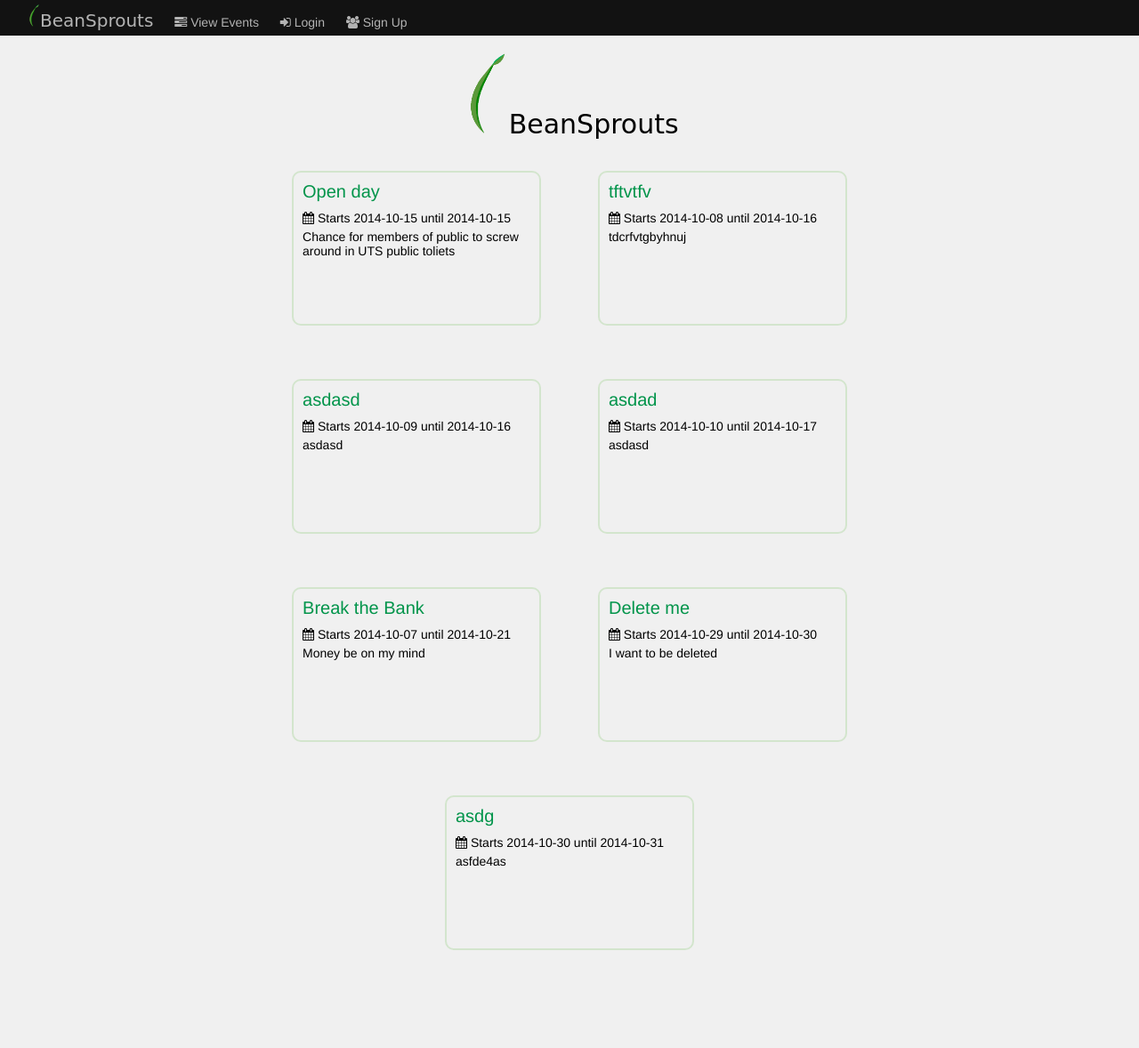
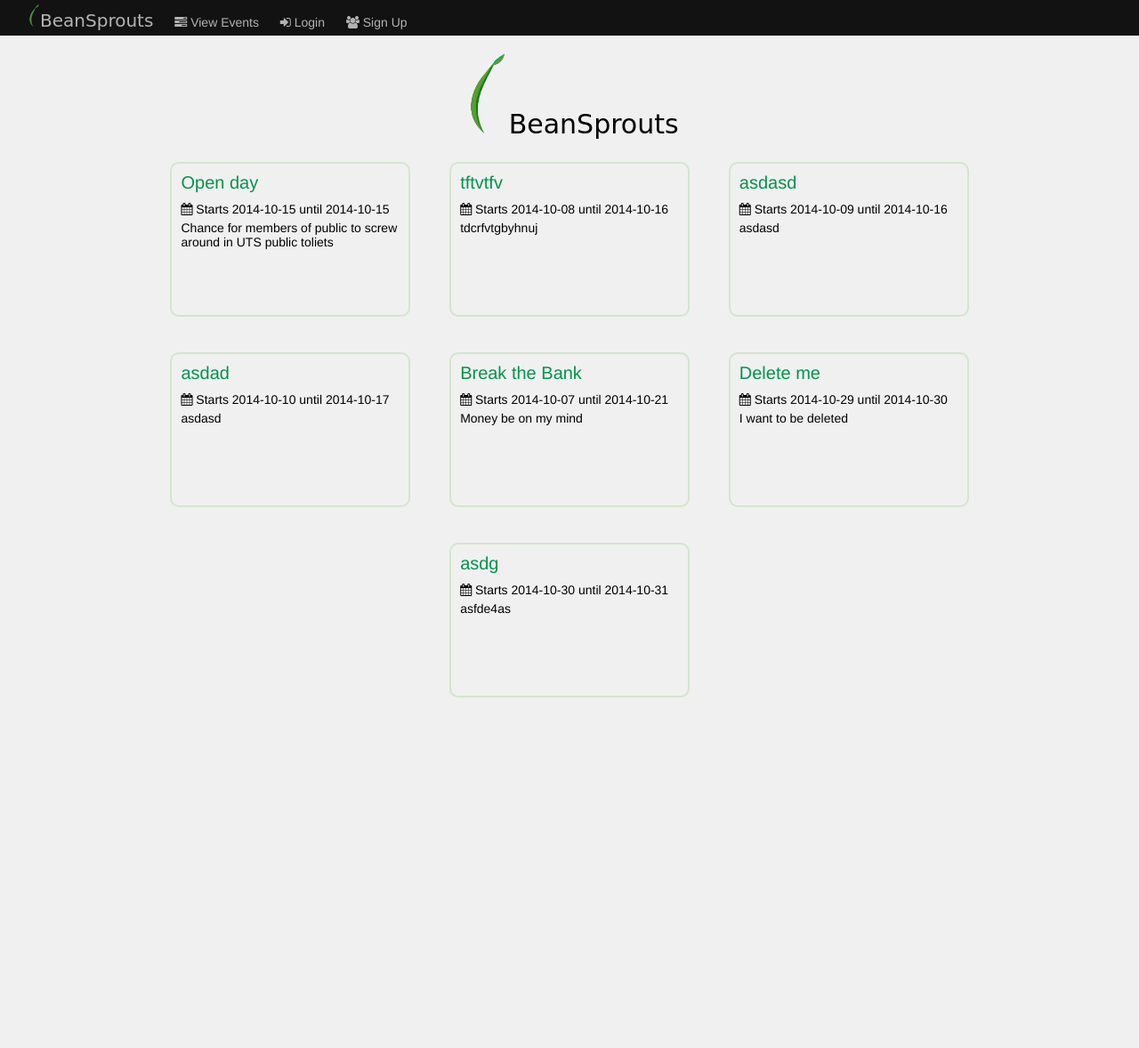
Before and after one commit to SerriLaw/SDP-TeamHD, a PHP site: page /SDP/home.php in a window 1280 px wide. Shown: the whole page at 89% size. After the commit the page ends 784 px from the top, so only its background shows below. Run offline with PHP 8.4, Linux system fonts and the light colour scheme; data comes from the database, SQL or seed files in the repository; some libraries are stand-ins or nearby versions; some web fonts are replaced.

Commit message:
fixed responsive scaling

```diff
--- a/view/css/main.scss
+++ b/view/css/main.scss
@@ -16,8 +16,9 @@ $nav-size: 14px;
 $body-size: 14px;
 $h2-size: 20px;
 
-$break-sml: 640px;
-$break-med: 1100px;
+$break-sml: 650px;
+$break-med: 768px;
+$break-lrg: 1000px;
 
 body {
 	background-color: $lt-grey;
@@ -39,6 +40,10 @@ body {
 	width: 80%;
 	margin: 20px auto 80px auto;
 	//border: 1px red solid; // remove
+
+	@media screen and (max-width: $break-lrg) {
+		width: 90%;
+	}
 
 	.input {
 
@@ -123,9 +128,9 @@ body {
 			border-color: rgba(96, 186, 64, 0.2);
 
 
-			margin: 30px;
+			margin: 20px;
 			max-width: 400px;
-			width: 25%;
+			width: 24%;
 			min-height: 150px;
 			max-height: 400px;
 			display: inline-block;
@@ -155,6 +160,14 @@ body {
 					color: $base-green;
 				}
 
+
+			}
+
+			@media screen and (max-width: $break-lrg) {
+				margin: 15px;
+				width: 90%;
+				max-width: 300px;
+				min-height: 100px;
 
 			}
 
```
Also changed, not shown: view/css/main.css (+16 -7 lines), view/css/main.min.css.
